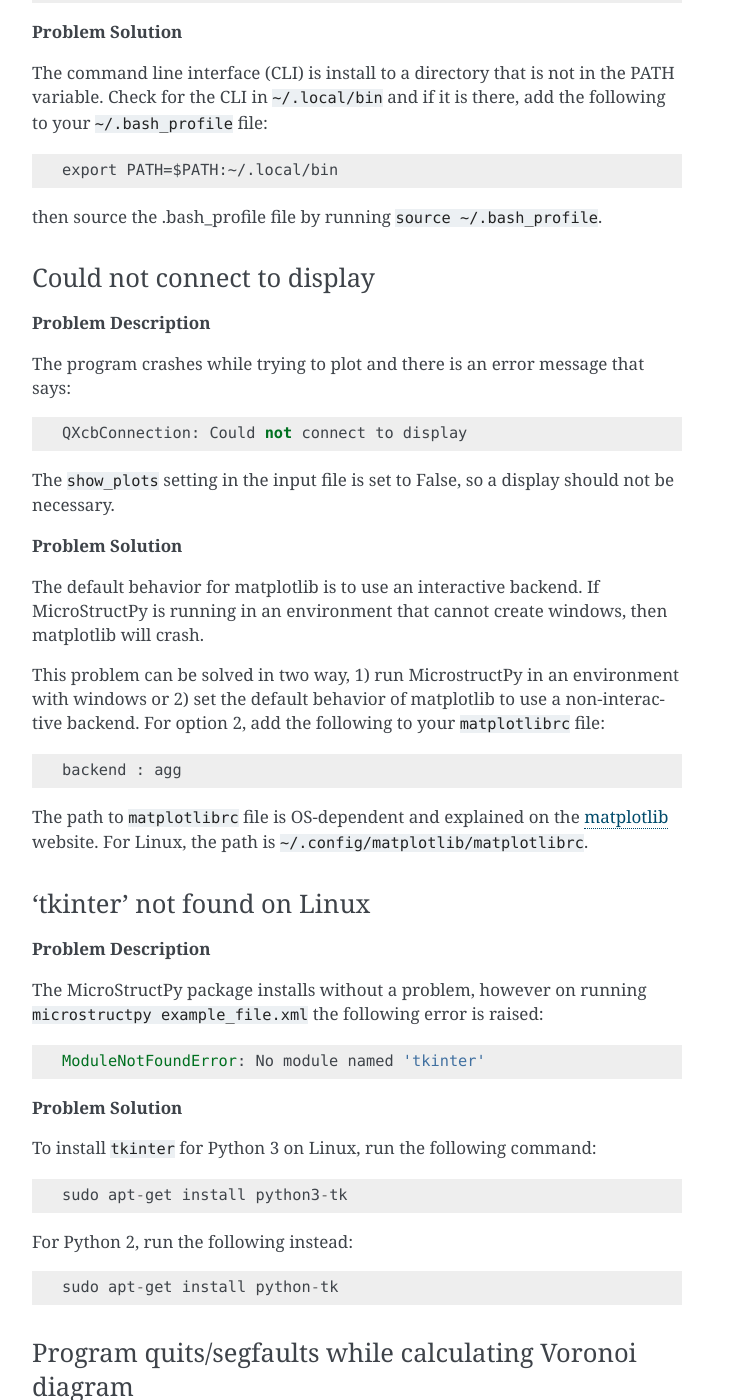
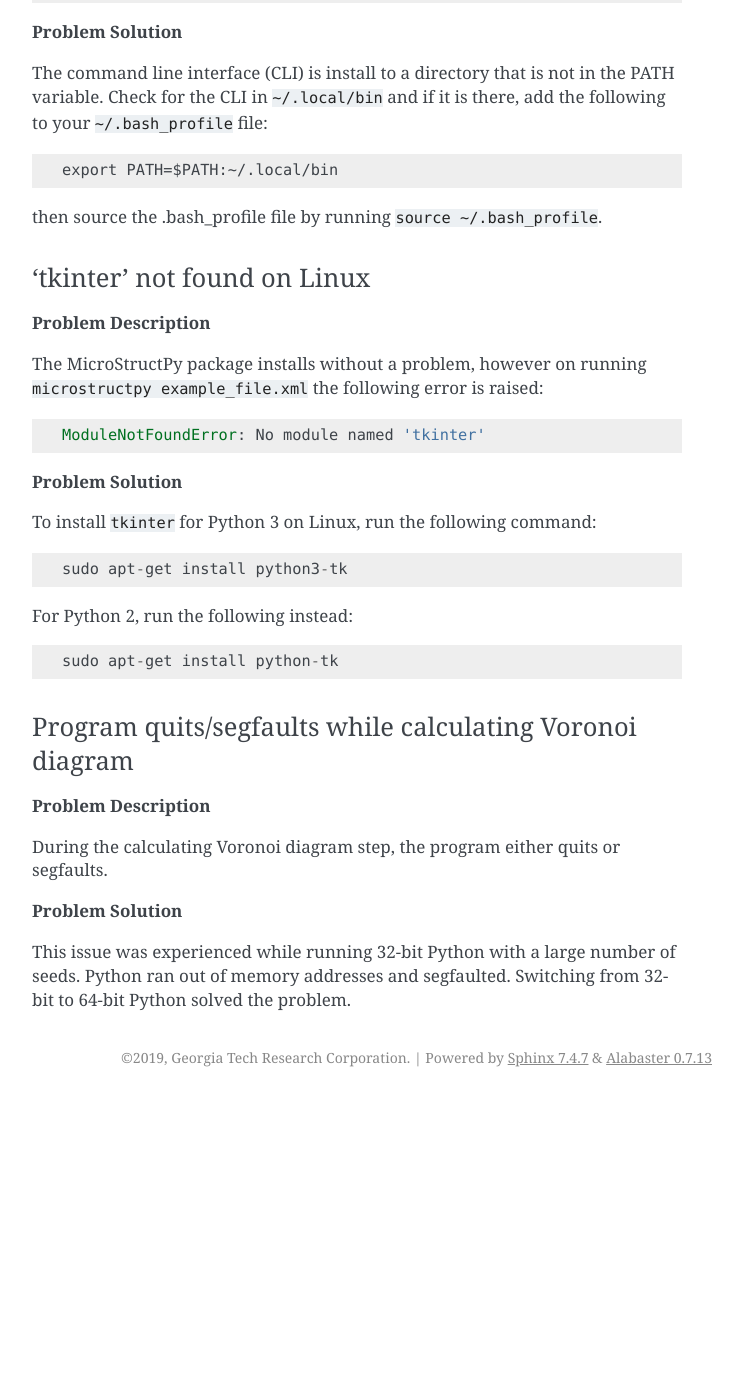
Before and after one commit to kip-hart/MicroStructPy, a Sphinx documentation site: the page built from docs/source/troubleshooting.rst, in a window 1280 px wide and 1400 px high, scrolled down 975 px. Shown: the whole window, without its empty margins (398-1141 px from the left). Built offline with Sphinx 7.4.7, drawn with Linux system fonts in a browser that asks for light colours; after the commit the page ends 2072 px from its top, so only the background shows below that; some of the changed text lies outside the part shown.

Commit message:
removed old/outdated issue from troubleshooting guide

```diff
--- a/docs/source/troubleshooting.rst
+++ b/docs/source/troubleshooting.rst
@@ -54,38 +54,6 @@ add the following to your ``~/.bash_profile`` file::
 
 then source the .bash_profile file by running ``source ~/.bash_profile``.
 
-Could not connect to display
-^^^^^^^^^^^^^^^^^^^^^^^^^^^^^^^^^^^^^^^^^^^^^^^^^^^^^^^^^^^^^^^^^^^^^^^^^^^^^^
-
-**Problem Description**
-
-The program crashes while trying to plot and there is an error message that
-says::
-
-  QXcbConnection: Could not connect to display
-
-The ``show_plots`` setting in the input file is set to False, so a display
-should not be necessary.
-
-**Problem Solution**
-
-The default behavior for matplotlib is to use an interactive backend.
-If MicroStructPy is running in an environment that cannot create windows,
-then matplotlib will crash.
-
-This problem can be solved in two way, 1) run MicrostructPy in an environment
-with windows or 2) set the default behavior of matplotlib to use a
-non-interactive backend. For option 2, add the following to your
-``matplotlibrc`` file::
-
-    backend : agg
-
-The path to ``matplotlibrc`` file is OS-dependent and explained on the
-matplotlib_ website. For Linux, the path is
-``~/.config/matplotlib/matplotlibrc``.
-
-.. _matplotlib: https://matplotlib.org/users/customizing.html#the-matplotlibrc-file
-
 'tkinter' not found on Linux
 ^^^^^^^^^^^^^^^^^^^^^^^^^^^^^^^^^^^^^^^^^^^^^^^^^^^^^^^^^^^^^^^^^^^^^^^^^^^^^^
 
```
